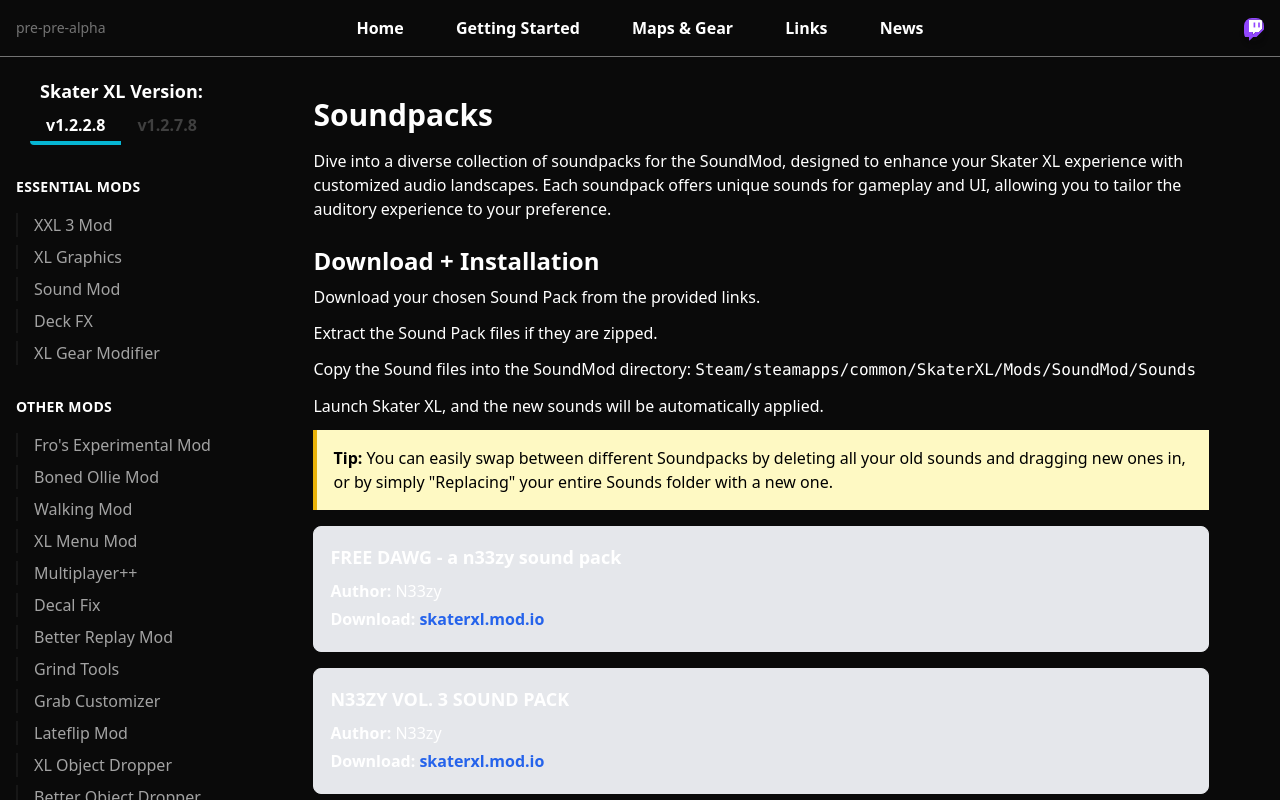
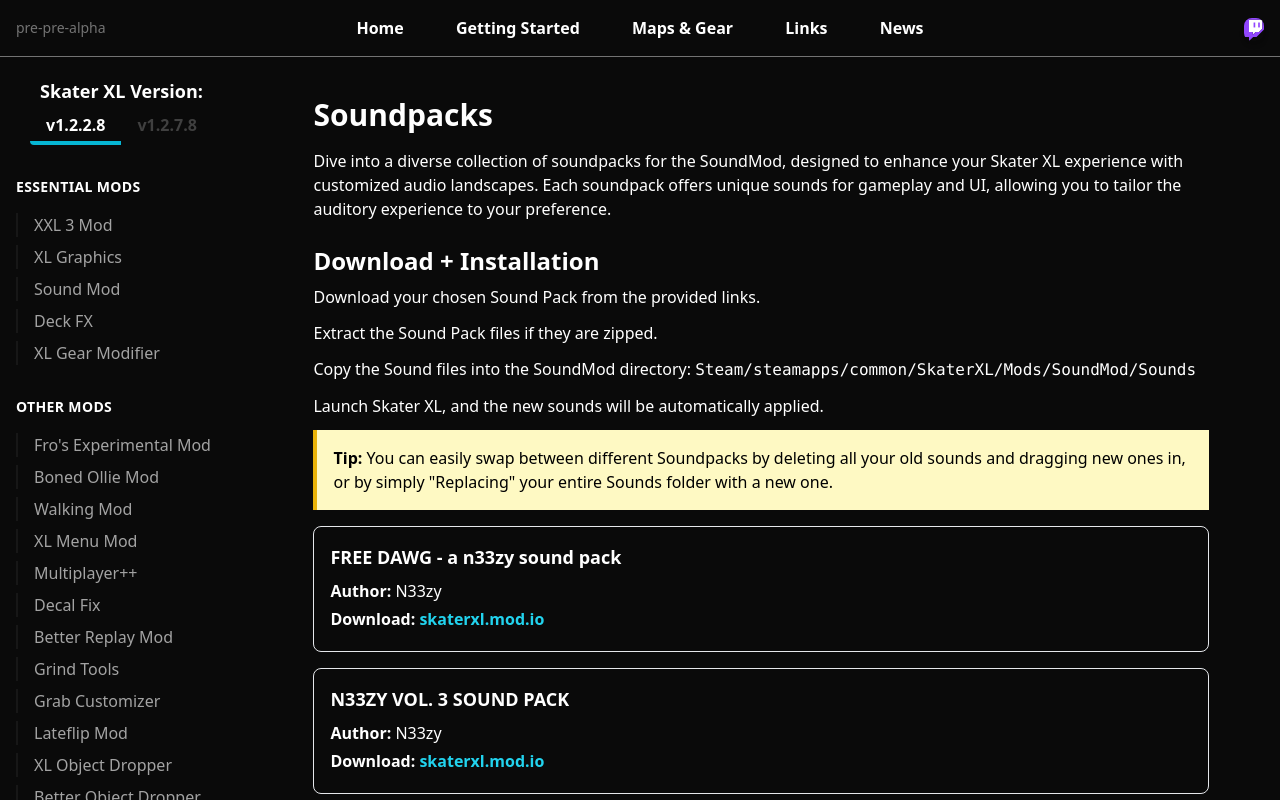
Before and after one commit to ShawnEdgell/skaterxl-mod-docs, a SvelteKit app: page /Soundpacks in a window 1280 px wide. Built offline with nearby package versions, Linux system fonts and the light colour scheme.

Commit message:
fixed soundpacks page

```diff
--- a/src/routes/Soundpacks/+page.svelte
+++ b/src/routes/Soundpacks/+page.svelte
@@ -21,65 +21,65 @@
     </div>
 
     <!-- SoundPack Example 1 -->
-    <div class="flex flex-col md:flex-row p-4 border bg-gray-200 rounded-lg my-4">
+    <div class="flex flex-col md:flex-row p-4 border rounded-lg my-4">
       <div class="flex-1 md:mr-4">
         <h3 class="mb-2 mt-0">FREE DAWG - a n33zy sound pack</h3>
         <p class="mb-1"><b>Author:</b> N33zy</p>
-        <p class="mb-1"><b>Download: </b><a href="https://mod.io/g/skaterxl/m/free-dawg-a-n33zy-sound-pack1" class="text-blue-600 hover:underline" target="_blank" rel="noopener noreferrer">skaterxl.mod.io</a></p>
+        <p class="mb-1"><b>Download: </b><a href="https://mod.io/g/skaterxl/m/free-dawg-a-n33zy-sound-pack1" target="_blank" rel="noopener noreferrer">skaterxl.mod.io</a></p>
       </div>
     </div>
 
     <!-- SoundPack Example 2 -->
-    <div class="flex flex-col md:flex-row p-4 border bg-gray-200 rounded-lg my-4">
+    <div class="flex flex-col md:flex-row p-4 border rounded-lg my-4">
         <div class="flex-1 md:mr-4">
           <h3 class="mb-2 mt-0">N33ZY VOL. 3 SOUND PACK</h3>
           <p class="mb-1"><b>Author:</b> N33zy</p>
-          <p class="mb-1"><b>Download: </b><a href="https://mod.io/g/skaterxl/m/n33zy-vol-3-sound-pack" class="text-blue-600 hover:underline" target="_blank" rel="noopener noreferrer">skaterxl.mod.io</a></p>
+          <p class="mb-1"><b>Download: </b><a href="https://mod.io/g/skaterxl/m/n33zy-vol-3-sound-pack" target="_blank" rel="noopener noreferrer">skaterxl.mod.io</a></p>
         </div>
     </div>
 
     <!-- SoundPack Example 2 -->
-    <div class="flex flex-col md:flex-row p-4 border bg-gray-200 rounded-lg my-4">
+    <div class="flex flex-col md:flex-row p-4 border rounded-lg my-4">
       <div class="flex-1 md:mr-4">
         <h3 class="mb-2 mt-0">N33ZY'S FREE CANDY</h3>
         <p class="mb-1"><b>Author:</b> N33zy</p>
-        <p class="mb-1"><b>Download: </b><a href="https://mod.io/g/skaterxl/m/n33zys-free-candy-sound-pack" class="text-blue-600 hover:underline" target="_blank" rel="noopener noreferrer">skaterxl.mod.io</a></p>
+        <p class="mb-1"><b>Download: </b><a href="https://mod.io/g/skaterxl/m/n33zys-free-candy-sound-pack" target="_blank" rel="noopener noreferrer">skaterxl.mod.io</a></p>
       </div>
     </div>
 
     <!-- SoundPack Example 2 -->
-    <div class="flex flex-col md:flex-row p-4 border bg-gray-200 rounded-lg my-4">
+    <div class="flex flex-col md:flex-row p-4 border rounded-lg my-4">
       <div class="flex-1 md:mr-4">
         <h3 class="mb-2 mt-0">n33zy's Vol 2: GOLD EDITION</h3>
         <p class="mb-1"><b>Author:</b> N33zy</p>
-        <p class="mb-1"><b>Download: </b><a href="https://mod.io/g/skaterxl/m/neezy-vol-2-gold-edition" class="text-blue-600 hover:underline" target="_blank" rel="noopener noreferrer">skaterxl.mod.io</a></p>
+        <p class="mb-1"><b>Download: </b><a href="https://mod.io/g/skaterxl/m/neezy-vol-2-gold-edition" target="_blank" rel="noopener noreferrer">skaterxl.mod.io</a></p>
       </div>
     </div>
 
     <!-- SoundPack Example 2 -->
-    <div class="flex flex-col md:flex-row p-4 border bg-gray-200 rounded-lg my-4">
+    <div class="flex flex-col md:flex-row p-4 border rounded-lg my-4">
         <div class="flex-1 md:mr-4">
           <h3 class="mb-2 mt-0">n33zy's soundpack volume 2</h3>
           <p class="mb-1"><b>Author:</b> N33zy</p>
-          <p class="mb-1"><b>Download: </b><a href="https://mod.io/g/skaterxl/m/n33zys-sound-pack-volume-2" class="text-blue-600 hover:underline" target="_blank" rel="noopener noreferrer">skaterxl.mod.io</a></p>
+          <p class="mb-1"><b>Download: </b><a href="https://mod.io/g/skaterxl/m/n33zys-sound-pack-volume-2" target="_blank" rel="noopener noreferrer">skaterxl.mod.io</a></p>
         </div>
       </div>
 
     <!-- SoundPack Example 2 -->
-    <div class="flex flex-col md:flex-row p-4 border bg-gray-200 rounded-lg my-4">
+    <div class="flex flex-col md:flex-row p-4 border rounded-lg my-4">
         <div class="flex-1 md:mr-4">
           <h3 class="mb-2 mt-0">n33zy's sound pack volume 1</h3>
           <p class="mb-1"><b>Author:</b> N33zy</p>
-          <p class="mb-1"><b>Download: </b><a href="https://mod.io/g/skaterxl/m/n33zys-sound" class="text-blue-600 hover:underline" target="_blank" rel="noopener noreferrer">skaterxl.mod.io</a></p>
+          <p class="mb-1"><b>Download: </b><a href="https://mod.io/g/skaterxl/m/n33zys-sound" target="_blank" rel="noopener noreferrer">skaterxl.mod.io</a></p>
         </div>
       </div>
 
     <!-- SoundPack Example 2 -->
-    <div class="flex flex-col md:flex-row p-4 border bg-gray-200 rounded-lg my-4">
+    <div class="flex flex-col md:flex-row p-4 border rounded-lg my-4">
         <div class="flex-1 md:mr-4">
           <h3 class="mb-2 mt-0">OVALORD VX SOUNDMOD</h3>
           <p class="mb-1"><b>Author:</b> OVALORD</p>
-          <p class="mb-1"><b>Download: </b><a href="https://mod.io/g/skaterxl/m/ovalord-vx-soundmod" class="text-blue-600 hover:underline" target="_blank" rel="noopener noreferrer">skaterxl.mod.io</a></p>
+          <p class="mb-1"><b>Download: </b><a href="https://mod.io/g/skaterxl/m/ovalord-vx-soundmod" target="_blank" rel="noopener noreferrer">skaterxl.mod.io</a></p>
         </div>
       </div>
 
```
